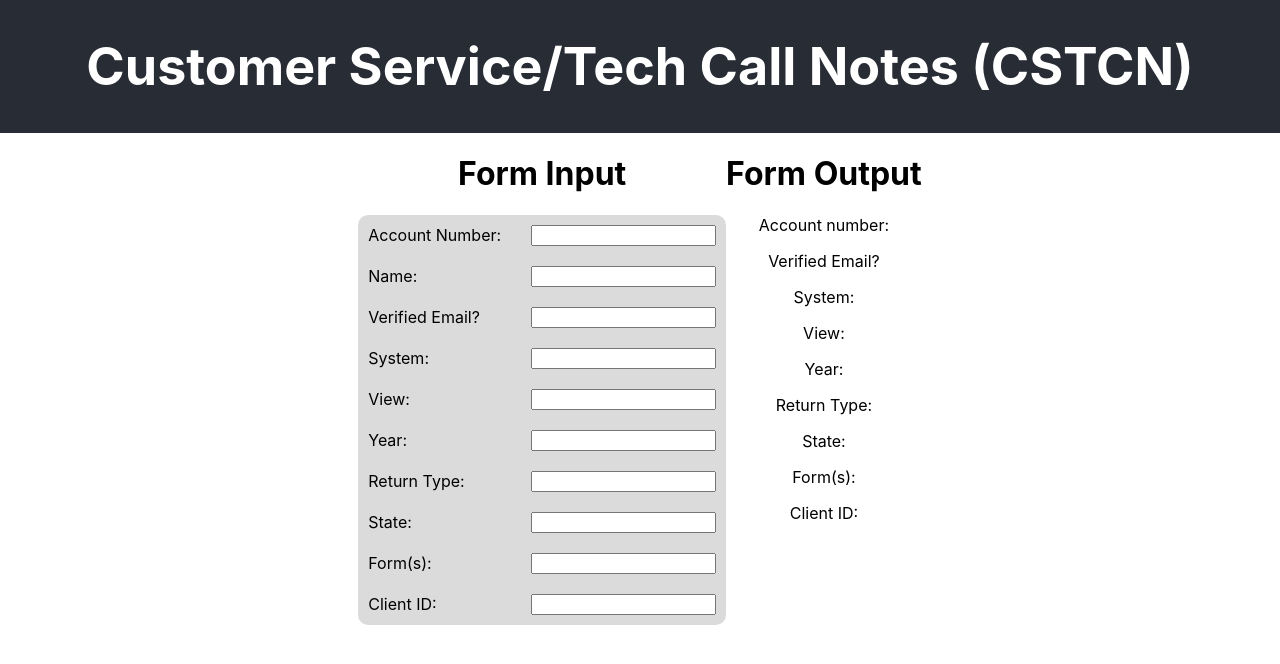
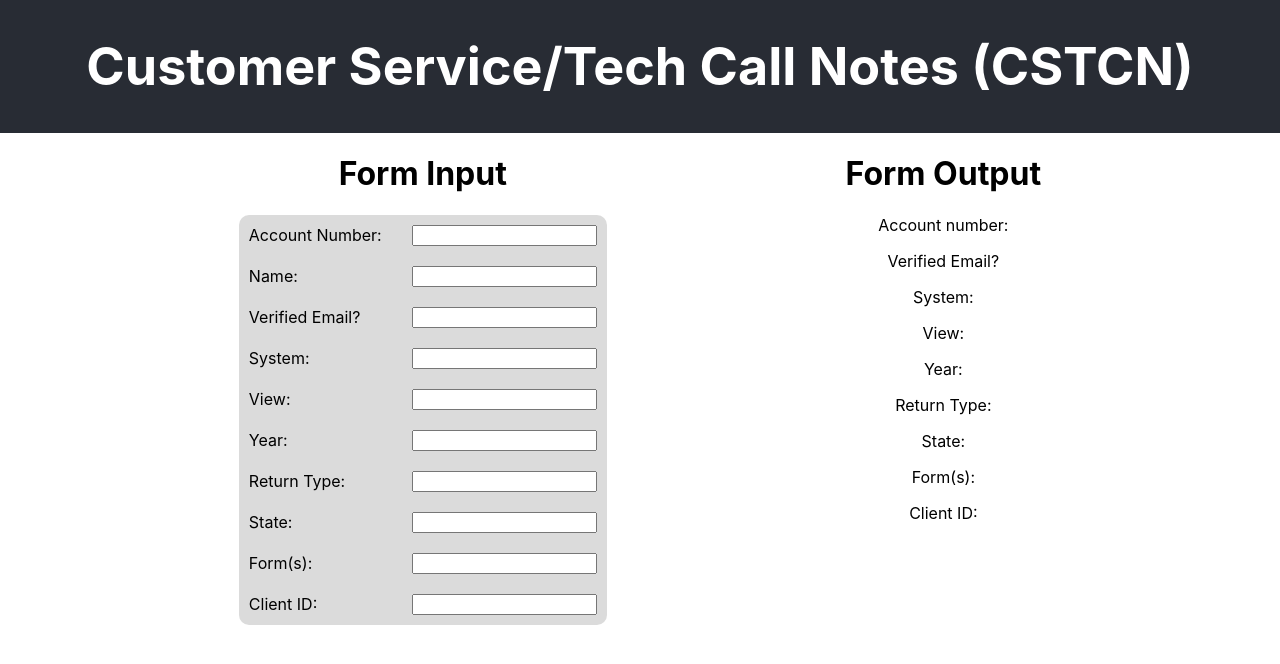
Before and after one commit to AlyssaPadayhag/cstcn, a React (Create React App) app: page / in a window 1280 px wide. Shown: the top 664 px of the page. Built offline with nearby package versions, Linux system fonts and the light colour scheme.

Commit message:
updated spacing

```diff
--- a/src/styles/Forms.module.scss
+++ b/src/styles/Forms.module.scss
@@ -8,15 +8,13 @@ form {
 }
 
 .forms {
+    width: 100%;
     display: flex;
     justify-content: space-evenly;
-
 }
 
 .group {
     display: flex;
     justify-content: space-between;
-    margin: auto;
-    padding: auto;
     padding: 10px;
 }
```
